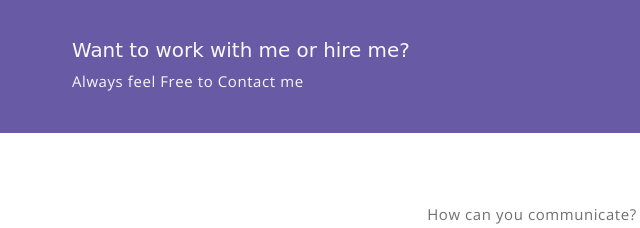
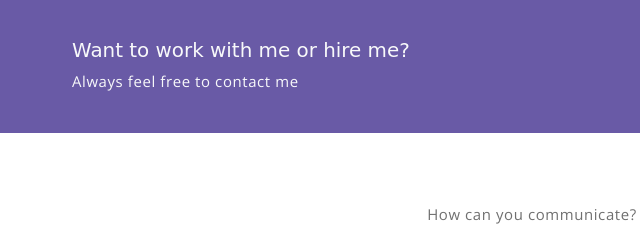
Before and after one commit to tenginro/tenginro.github.io, a website: page index.html in a window 1280 px wide. Shown: the part 2939-3167 px from the top of the page, 108-748 px from the left. Drawn offline with nearby package versions, Linux system fonts and the light colour scheme; a web font is replaced by a local one.

Commit message:
update capitalization

```diff
--- a/index.html
+++ b/index.html
@@ -432,7 +432,7 @@
         <div class="row align-items-center">
           <div class="col-sm offset-md-1 mb-4 mb-md-0">
             <h6 class="title text-light">Want to work with me or hire me?</h6>
-            <p class="m-0 text-light">Always feel Free to Contact me</p>
+            <p class="m-0 text-light">Always feel free to contact me</p>
           </div>
         </div>
         <!-- end of row -->
```
